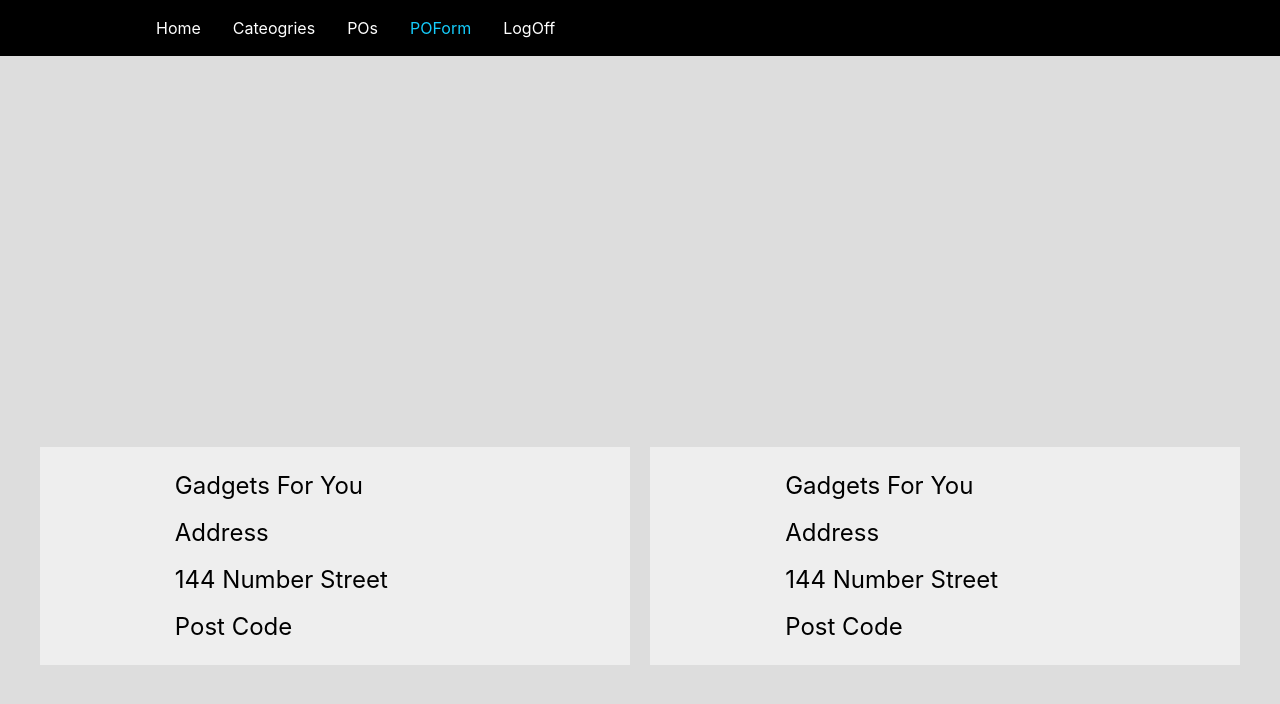
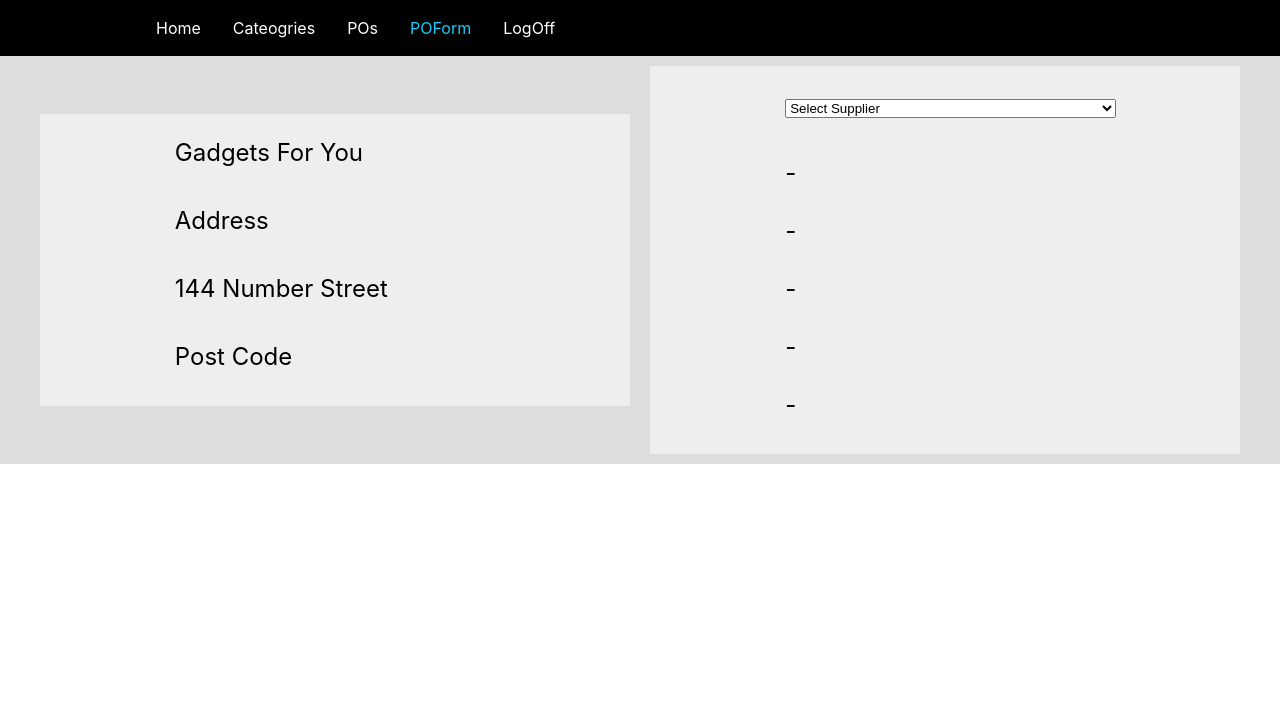
Before and after one commit to HachyCode/Group-Project-front-end, a React (Create React App) app: page /poForm in a window 1280 px wide. Shown: the top 704 px of the page. Built offline with nearby package versions, Linux system fonts and the light colour scheme.

Commit message:
supplier selection box

```diff
--- a/src/Components/AddressBar/AddressBar.js
+++ b/src/Components/AddressBar/AddressBar.js
@@ -1,7 +1,34 @@
-import React from 'react'
-import {Address, AddressBox, AddressDiv} from './AddressBarCSS'
+import React from 'react';
+import {Address, AddressBox, AddressDiv} from './AddressBarCSS';
+import AddressStatements from './AddressStatements';
 
-function AddressBar() {
+const options = [
+    { value: '0', label: 'Select Supplier'},
+
+    { value: '1', label: 'Bitmore Inc'},
+    { value: '2', label: 'Cottage Toys'},
+    { value: '3', label: 'BrainStorm Ltd'},
+    { value: '4', label: 'Shenzhen Hosing Technology Development Co., Ltd'},
+]
+
+//function AddressBar() {
+class AddressBar extends React.Component {
+    constructor(props) {
+        super(props);
+        this.state = {
+            supplier: "0",
+            ourAddress: "0",
+        };
+        this.handleChange = this.handleChange.bind(this);
+    }
+
+    handleChange(e) {
+        console.log("Supplier Selected!!");
+        this.setState({ supplier: e.target.value });
+        this.setState({ ourAddress: e.target.value });
+    }
+
+    render() {
         return (
             <div>{/*Viktorija*/}
                 <AddressDiv>
@@ -16,26 +43,19 @@ function AddressBar() {
 
                     <AddressBox>
                         <Address>
-                        Gadgets For You
-                        {/* Need to have a selection of suppiers */}
+                            <select value={this.state.supplier} onChange={this.handleChange}>
+                                {options.map((option) => (
+                                <option value={option.value}>{option.label}</option>
+                                ))}
+                            </select>
                         </Address>
-                    <Address>
-                        Address
-                        {/* Will depend on selection of suppiers */}
-                    </Address>
-                    <Address>
-                        144 Number Street
-                        {/* Will depend on selection of suppiers */}
-                    </Address>
-                    <Address>
-                        Post Code
-                        {/* Will depend on selection of suppiers */}
-                    </Address>
+                        <AddressStatements supplier = {this.state.supplier}/>
                     </AddressBox>
 
                 </AddressDiv>
             </div>
         )
     }
+}
 
 export default AddressBar
--- a/src/Components/AddressBar/AddressBarCSS.js
+++ b/src/Components/AddressBar/AddressBarCSS.js
@@ -7,7 +7,7 @@ export const AddressDiv = styled.div`
     justify-content: center;
     align-items: center;
 
-    height: 1000px
+    height: auto;
 `;
 
 export const AddressBox = styled.div`
@@ -15,10 +15,6 @@ export const AddressBox = styled.div`
 
     margin: 10px;
     padding: 10px;
-
-    max-height: 100px
-    max-width: 500px
-    min-width: 100px
 
     display: flex;
     flex-direction: column;
@@ -28,7 +24,7 @@ export const AddressBox = styled.div`
 
 export const Address = styled.form`
     width: 25vw;
-    height: auto;
+    height: 5vh;
 
     margin: 10px;
     padding: 4px 9vw;
--- /dev/null
+++ b/src/Components/AddressBar/AddressStatements.js
@@ -0,0 +1,123 @@
+import React from 'react';
+import {Address} from './AddressBarCSS';
+
+class AddressStatements extends React.Component {
+    render(){
+        if (this.props.supplier == 0)
+        {
+            return(
+                <div>
+                    <Address>
+                        -
+                    </Address>
+                    <Address>
+                        -
+                    </Address>
+                    <Address>
+                        -
+                    </Address>
+                    <Address>
+                        -
+                    </Address>
+                    <Address>
+                        -
+                    </Address>
+            </div>
+            )
+        }
+
+        if (this.props.supplier == 1)
+        {
+            return(
+                <div>
+                    <Address>
+                        Park House
+                    </Address>
+                    <Address>
+                        15-19 Greenhill Crescent
+                    </Address>
+                    <Address>
+                        Watford Business Park
+                    </Address>
+                    <Address>
+                        Hertfordshire
+                    </Address>
+                    <Address>
+                        WD18 8PH
+                    </Address>
+                </div>
+            )
+        }
+
+        if (this.props.supplier == 2)
+        {
+            return(
+                <div>
+                    <Address>
+                        Unit 11, Spitfire Business
+                    </Address>
+                    <Address>
+                        Park, Hawker Road,
+                    </Address>
+                    <Address>
+                        Croydon,
+                    </Address>
+                    <Address>
+                        ENGLAND
+                    </Address>
+                    <Address>
+                        CR0 4WD
+                    </Address>
+                </div>
+            )
+        }
+
+        if (this.props.supplier == 3)
+        {
+            return(
+                <div>
+                    <Address>
+                        BrainStorm Limited
+                    </Address>
+                    <Address>
+                        Unit 1A, Mill Lane
+                    </Address>
+                    <Address>
+                        GISBURN
+                    </Address>
+                    <Address>
+                        Lancashire UK
+                    </Address>
+                    <Address>
+                        BB7 4LN
+                    </Address>
+                </div>
+            )
+        }
+
+        if (this.props.supplier == 4)
+        {
+            return(
+                <div>
+                    <Address>
+                        Weixinda Industrial Par
+                    </Address>
+                    <Address>
+                        Caowei Xixiang Baoan
+                    </Address>
+                    <Address>
+                        District, Shenzhen,
+                    </Address>
+                    <Address>
+                        Guangdong
+                    </Address>
+                    <Address>
+                        518128
+                    </Address>
+                </div>
+            )
+        }
+    }
+}
+
+export default AddressStatements
```
Lines whose indentation alone changed are shown as unchanged.
